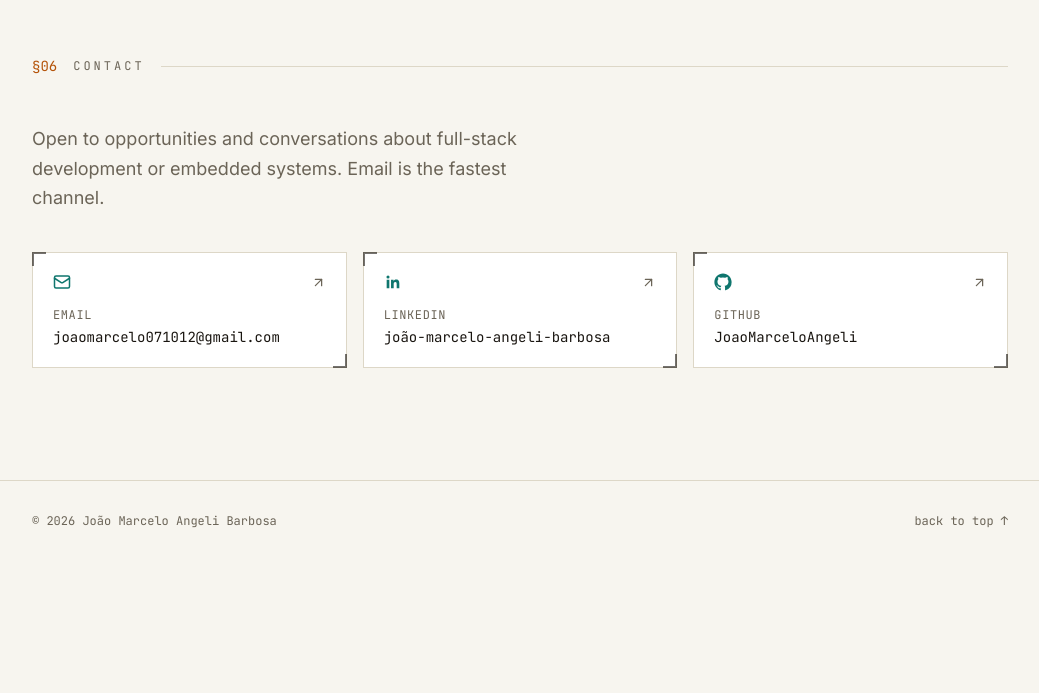
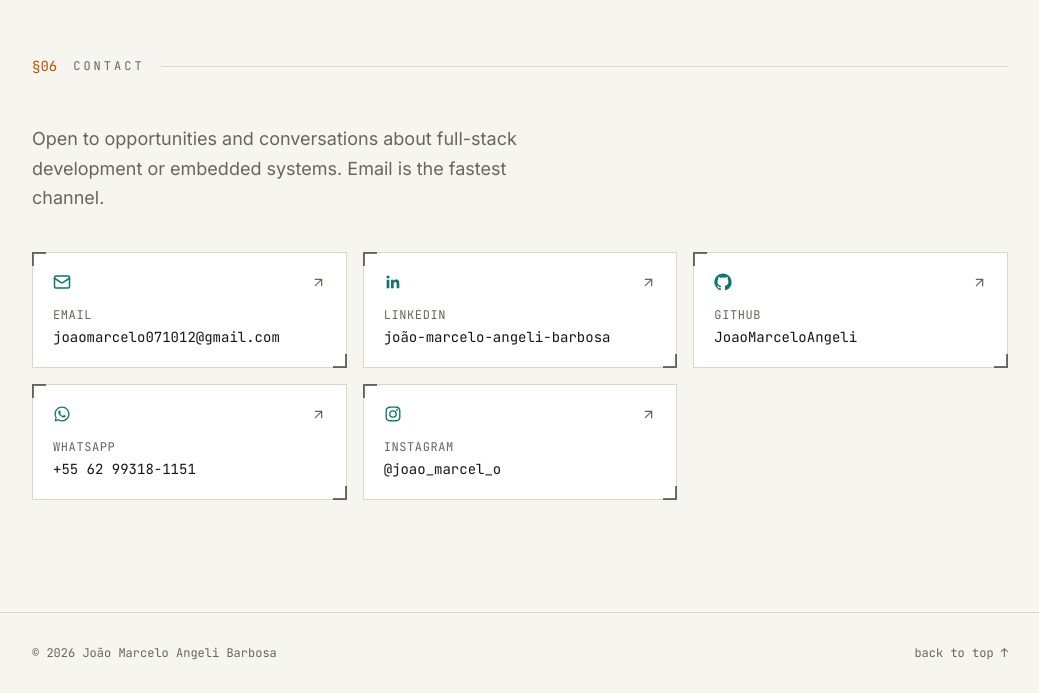
Before and after one commit to JoaoMarceloAngeli/Portfolio, a React (Vite) app: page / in a window 1280 px wide. Shown: the part 3991-4684 px from the top of the page, without its empty margins (120-1159 px from the left). Before the commit the page ends 4552 px from the top, so only its background shows below. Built offline with nearby package versions, Linux system fonts and the light colour scheme.

Commit message:
Instagram e whatsapp adicionados
Instagram e whatsapp adicionados

```diff
--- a/src/components/sections/Contact.tsx
+++ b/src/components/sections/Contact.tsx
@@ -1,6 +1,6 @@
 import { ArrowUpRight, Mail } from 'lucide-react'
 import { Section } from '@/components/ui/Section'
-import { GithubIcon, LinkedinIcon } from '@/components/ui/icons'
+import { GithubIcon, InstagramIcon, LinkedinIcon, WhatsappIcon } from '@/components/ui/icons'
 import { useLanguage } from '@/i18n/useLanguage'
 
 export function Contact() {
@@ -28,6 +28,20 @@ export function Contact() {
       href: 'https://github.com/JoaoMarceloAngeli',
       icon: GithubIcon,
     },
+    {
+      id: 'whatsapp',
+      label: t.contact.labels.whatsapp,
+      value: '+55 62 99318-1151',
+      href: 'https://wa.me/5562993181151',
+      icon: WhatsappIcon,
+    },
+    {
+      id: 'instagram',
+      label: t.contact.labels.instagram,
+      value: '@joao_marcel_o',
+      href: 'https://www.instagram.com/joao_marcel_o',
+      icon: InstagramIcon,
+    },
   ]
 
   return (
@@ -36,7 +50,7 @@ export function Contact() {
         {t.contact.description}
       </p>
 
-      <div className="grid gap-4 sm:grid-cols-3">
+      <div className="grid gap-4 sm:grid-cols-2 lg:grid-cols-3">
         {channels.map(({ id, label, value, href, icon: Icon }) => (
           <a
             key={id}
--- a/src/components/ui/icons.tsx
+++ b/src/components/ui/icons.tsx
@@ -18,6 +18,36 @@ export function GithubIcon({ size = 18, className }: IconProps) {
   )
 }
 
+export function WhatsappIcon({ size = 18, className }: IconProps) {
+  return (
+    <svg
+      width={size}
+      height={size}
+      viewBox="0 0 24 24"
+      fill="currentColor"
+      className={className}
+      aria-hidden="true"
+    >
+      <path d="M12.04 2c-5.52 0-10 4.48-10 10 0 1.76.46 3.48 1.34 5L2 22l5.15-1.35A9.96 9.96 0 0 0 12.04 22c5.52 0 10-4.48 10-10s-4.48-10-10-10Zm0 18.2c-1.6 0-3.16-.43-4.53-1.24l-.32-.19-3.06.8.82-2.98-.21-.31A8.17 8.17 0 0 1 3.84 12c0-4.53 3.68-8.2 8.2-8.2 4.53 0 8.2 3.68 8.2 8.2 0 4.53-3.68 8.2-8.2 8.2Zm4.5-6.14c-.25-.12-1.46-.72-1.69-.8-.23-.08-.39-.12-.56.13-.16.25-.64.8-.78.96-.14.17-.29.19-.53.06-.25-.12-1.05-.39-2-1.23-.74-.66-1.24-1.47-1.39-1.72-.14-.25-.02-.38.11-.51.11-.11.25-.29.37-.43.12-.14.16-.25.25-.41.08-.17.04-.31-.02-.43-.06-.13-.56-1.35-.77-1.85-.2-.48-.41-.42-.56-.42-.14-.01-.31-.01-.48-.01-.16 0-.43.06-.66.31-.23.25-.86.84-.86 2.05 0 1.2.88 2.37 1 2.53.12.17 1.74 2.65 4.21 3.72.59.25 1.05.4 1.41.52.59.19 1.13.16 1.55.1.47-.07 1.46-.6 1.67-1.18.2-.58.2-1.07.14-1.18-.06-.11-.22-.17-.47-.29Z" />
+    </svg>
+  )
+}
+
+export function InstagramIcon({ size = 18, className }: IconProps) {
+  return (
+    <svg
+      width={size}
+      height={size}
+      viewBox="0 0 24 24"
+      fill="currentColor"
+      className={className}
+      aria-hidden="true"
+    >
+      <path d="M12 2c-2.72 0-3.06.01-4.13.06-1.06.05-1.79.22-2.43.47-.66.26-1.22.6-1.77 1.16a4.9 4.9 0 0 0-1.16 1.77c-.25.64-.42 1.37-.47 2.43C2.01 8.94 2 9.28 2 12s.01 3.06.06 4.13c.05 1.06.22 1.79.47 2.43.26.66.6 1.22 1.16 1.77.55.55 1.11.9 1.77 1.16.64.25 1.37.42 2.43.47C8.94 21.99 9.28 22 12 22s3.06-.01 4.13-.06c1.06-.05 1.79-.22 2.43-.47a4.9 4.9 0 0 0 1.77-1.16 4.9 4.9 0 0 0 1.16-1.77c.25-.64.42-1.37.47-2.43.05-1.07.06-1.41.06-4.13s-.01-3.06-.06-4.13c-.05-1.06-.22-1.79-.47-2.43a4.9 4.9 0 0 0-1.16-1.77 4.9 4.9 0 0 0-1.77-1.16c-.64-.25-1.37-.42-2.43-.47C15.06 2.01 14.72 2 12 2Zm0 1.8c2.67 0 2.99.01 4.04.06.98.04 1.5.21 1.86.34.47.18.8.4 1.15.75.35.35.57.68.75 1.15.13.36.3.88.34 1.86.05 1.05.06 1.37.06 4.04s-.01 2.99-.06 4.04c-.04.98-.21 1.5-.34 1.86-.18.47-.4.8-.75 1.15-.35.35-.68.57-1.15.75-.36.13-.88.3-1.86.34-1.05.05-1.37.06-4.04.06s-2.99-.01-4.04-.06c-.98-.04-1.5-.21-1.86-.34a3.1 3.1 0 0 1-1.15-.75 3.1 3.1 0 0 1-.75-1.15c-.13-.36-.3-.88-.34-1.86-.05-1.05-.06-1.37-.06-4.04s.01-2.99.06-4.04c.04-.98.21-1.5.34-1.86.18-.47.4-.8.75-1.15.35-.35.68-.57 1.15-.75.36-.13.88-.3 1.86-.34C9.01 3.81 9.33 3.8 12 3.8Zm0 3.06a5.14 5.14 0 1 0 0 10.28 5.14 5.14 0 0 0 0-10.28Zm0 8.48a3.34 3.34 0 1 1 0-6.68 3.34 3.34 0 0 1 0 6.68Zm6.54-8.68a1.2 1.2 0 1 1-2.4 0 1.2 1.2 0 0 1 2.4 0Z" />
+    </svg>
+  )
+}
+
 export function LinkedinIcon({ size = 18, className }: IconProps) {
   return (
     <svg
--- a/src/i18n/translations.ts
+++ b/src/i18n/translations.ts
@@ -52,7 +52,7 @@ interface Translations {
   contact: {
     title: string
     description: string
-    labels: { email: string; linkedin: string; github: string }
+    labels: { email: string; linkedin: string; github: string; whatsapp: string; instagram: string }
   }
   footer: {
     backToTop: string
@@ -162,7 +162,13 @@ const pt: Translations = {
     title: 'Contato',
     description:
       'Aberto a oportunidades e conversas sobre desenvolvimento full stack ou sistemas embarcados. O canal mais rápido é o email.',
-    labels: { email: 'Email', linkedin: 'LinkedIn', github: 'GitHub' },
+    labels: {
+      email: 'Email',
+      linkedin: 'LinkedIn',
+      github: 'GitHub',
+      whatsapp: 'WhatsApp',
+      instagram: 'Instagram',
+    },
   },
   footer: {
     backToTop: 'voltar ao topo ↑',
@@ -272,7 +278,13 @@ const en: Translations = {
     title: 'Contact',
     description:
       'Open to opportunities and conversations about full-stack development or embedded systems. Email is the fastest channel.',
-    labels: { email: 'Email', linkedin: 'LinkedIn', github: 'GitHub' },
+    labels: {
+      email: 'Email',
+      linkedin: 'LinkedIn',
+      github: 'GitHub',
+      whatsapp: 'WhatsApp',
+      instagram: 'Instagram',
+    },
   },
   footer: {
     backToTop: 'back to top ↑',
```
